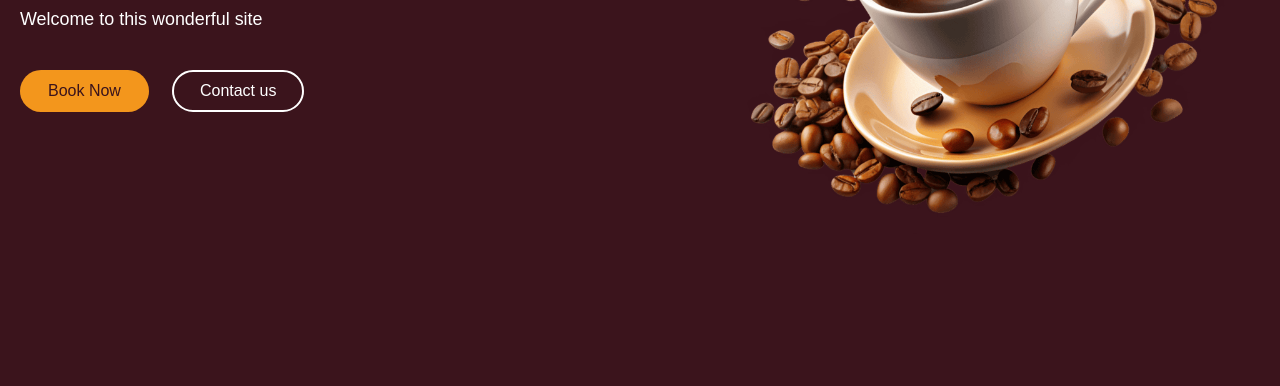
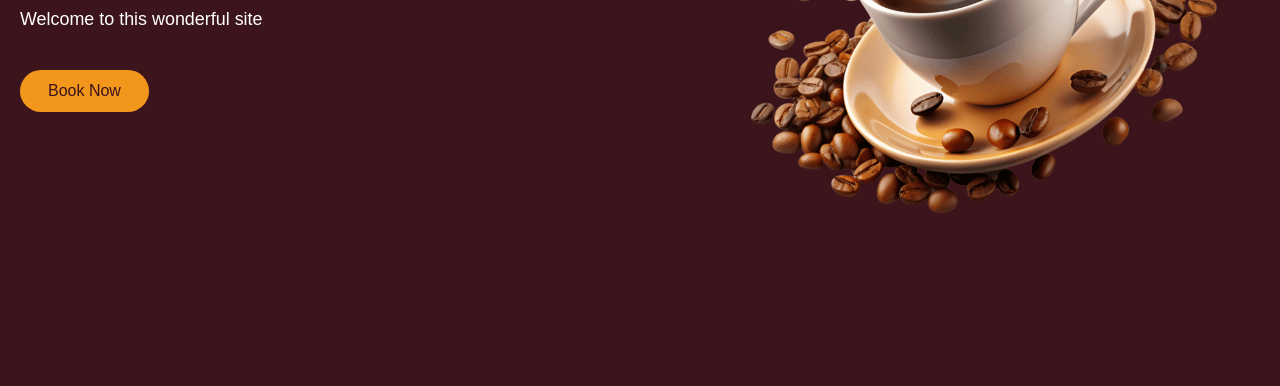
Before and after one commit to DevonDaniels/SuperSimple, a plain HTML site: page index.html in a window 1280 px wide. Shown: the part 414-800 px from the top of the page. Drawn offline with nearby package versions, Linux system fonts and the light colour scheme; a web font is replaced by a local one.

Commit message:
Update index.html

```diff
--- a/index.html
+++ b/index.html
@@ -51,7 +51,7 @@
 
                 <div class="buttons">
                     <a href="#contact" class="button book now">Book Now</a>
-                    <a href="#contact" class="button contact-us">Contact us</a>
+                    <!--<a href="#contact" class="button contact-us">Contact us</a> -->
                 </div>
             </div>
             <div class="hero-image-wrapper">
```
